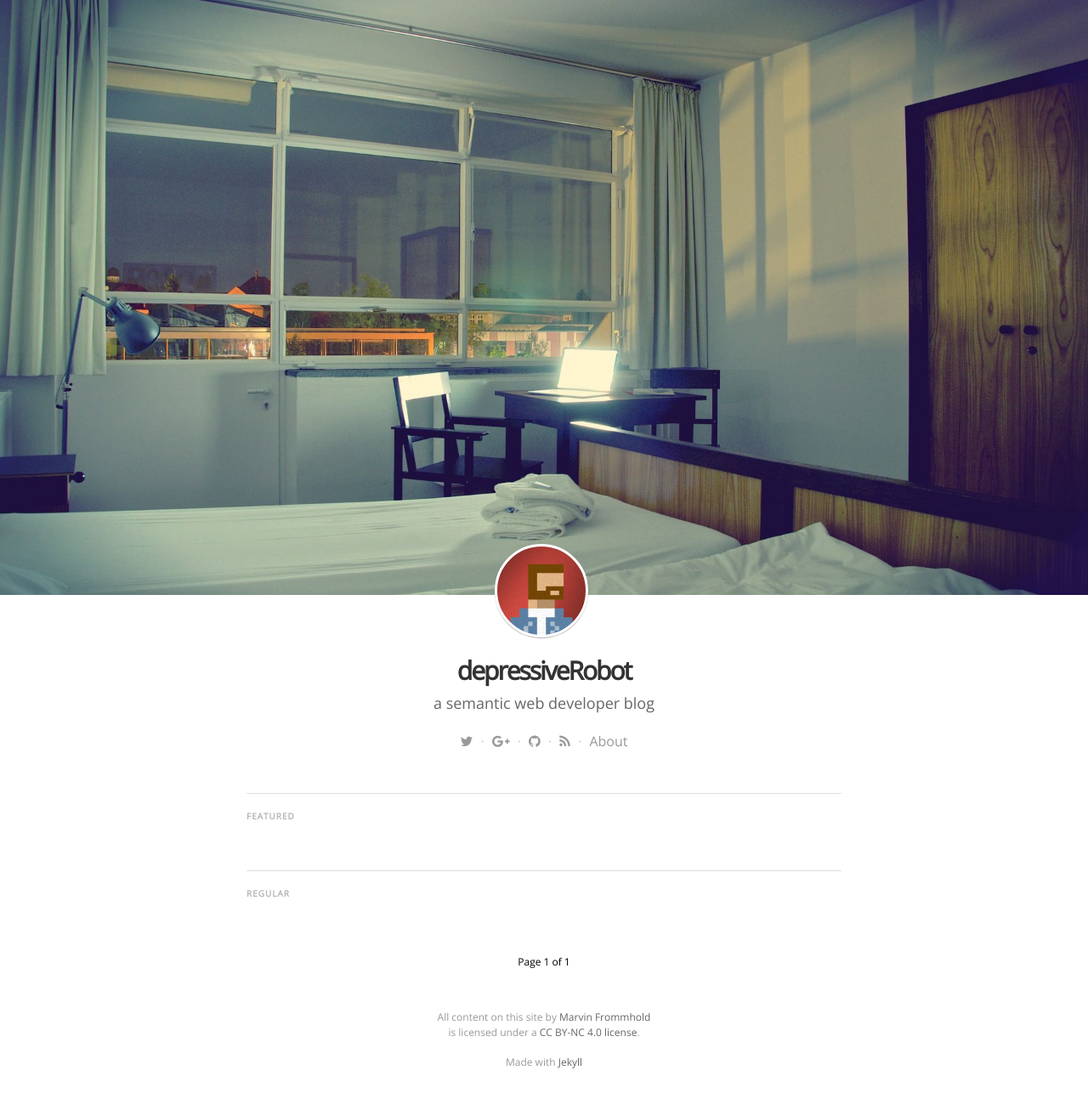
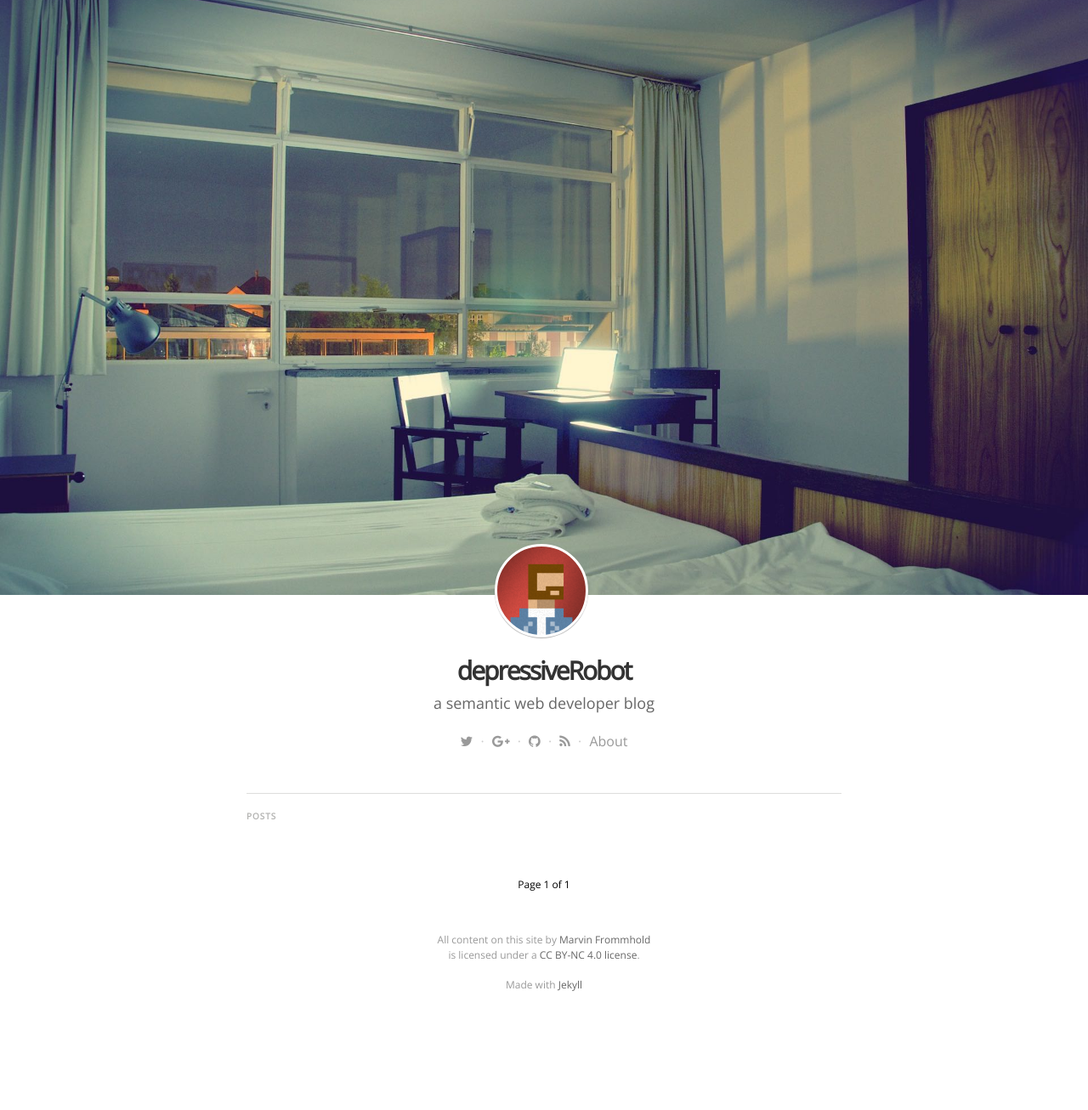
Before and after one commit to depressiveRobot/depressiverobot.github.io, a Jekyll site: the page built from index.html, in a window 1280 px wide. Shown: the whole page at 85% size. Built offline with Jekyll 4.4.1, drawn with Linux system fonts in a browser that asks for light colours; nearby versions of some CDN libraries; Markdown is read by kramdown in place of the engine named in the settings; the list of posts is cut into pages by our own code; comment, search, counter and statistics services are not loaded; after the commit the page ends 1215 px from its top, so only the background shows below that.

Commit message:
hide featured block if no featured posts

```diff
--- a/index.html
+++ b/index.html
@@ -5,6 +5,7 @@ typeof: WebPage
 
 <main class="content" role="main">
 
+    {% if site.tags.featured %}
     <h5 class="index-headline featured"><span>Featured</span></h5>
 
     <div class="container featured">
@@ -26,8 +27,9 @@ typeof: WebPage
         </article>
       {% endfor %}
     </div>
+    {% endif %}
 
-    <h5 class="index-headline normal"><span>Regular</span></h5>
+    <h5 class="index-headline normal"><span>Posts</span></h5>
 
     <div class="cf frame">
       {% for post in paginator.posts %}
```
